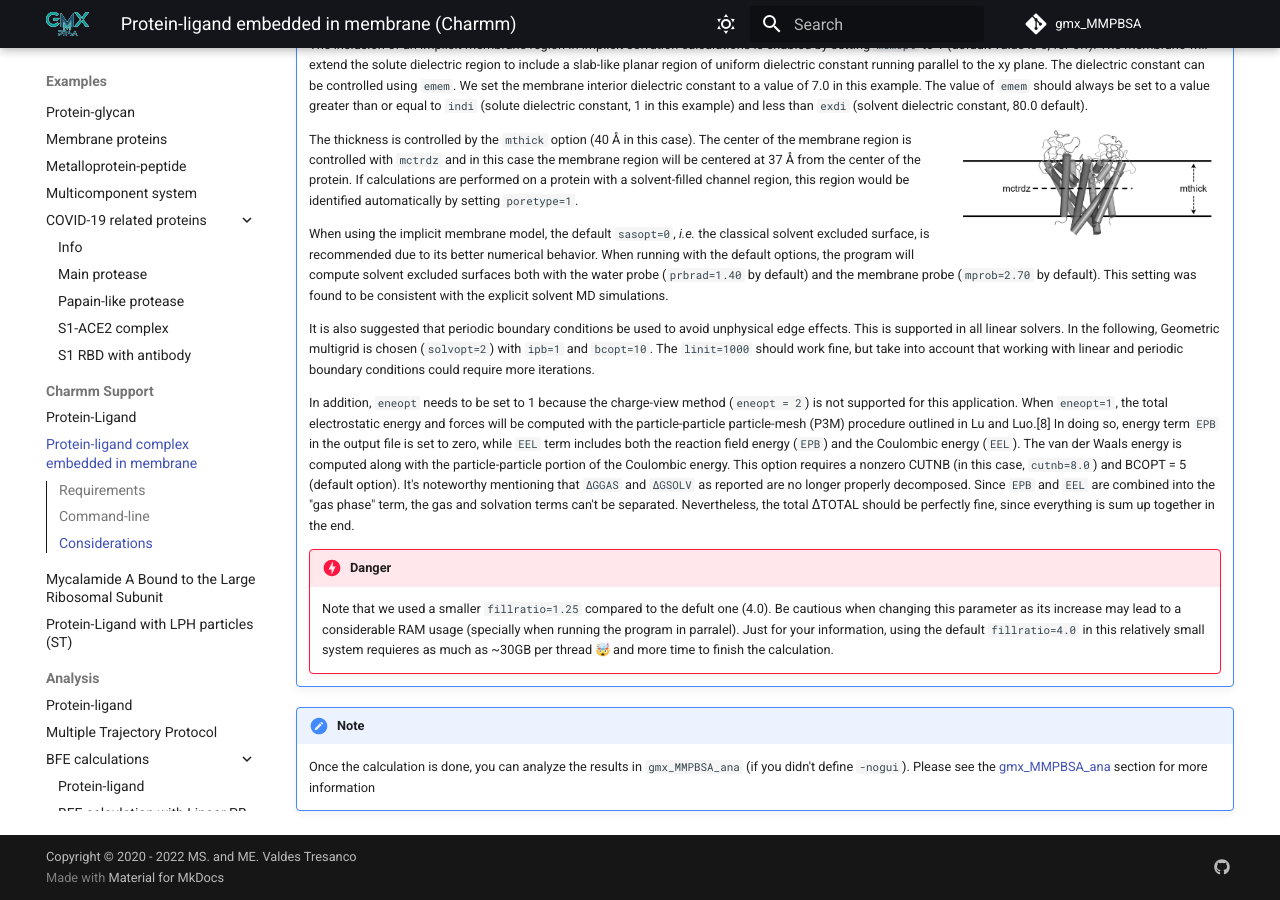
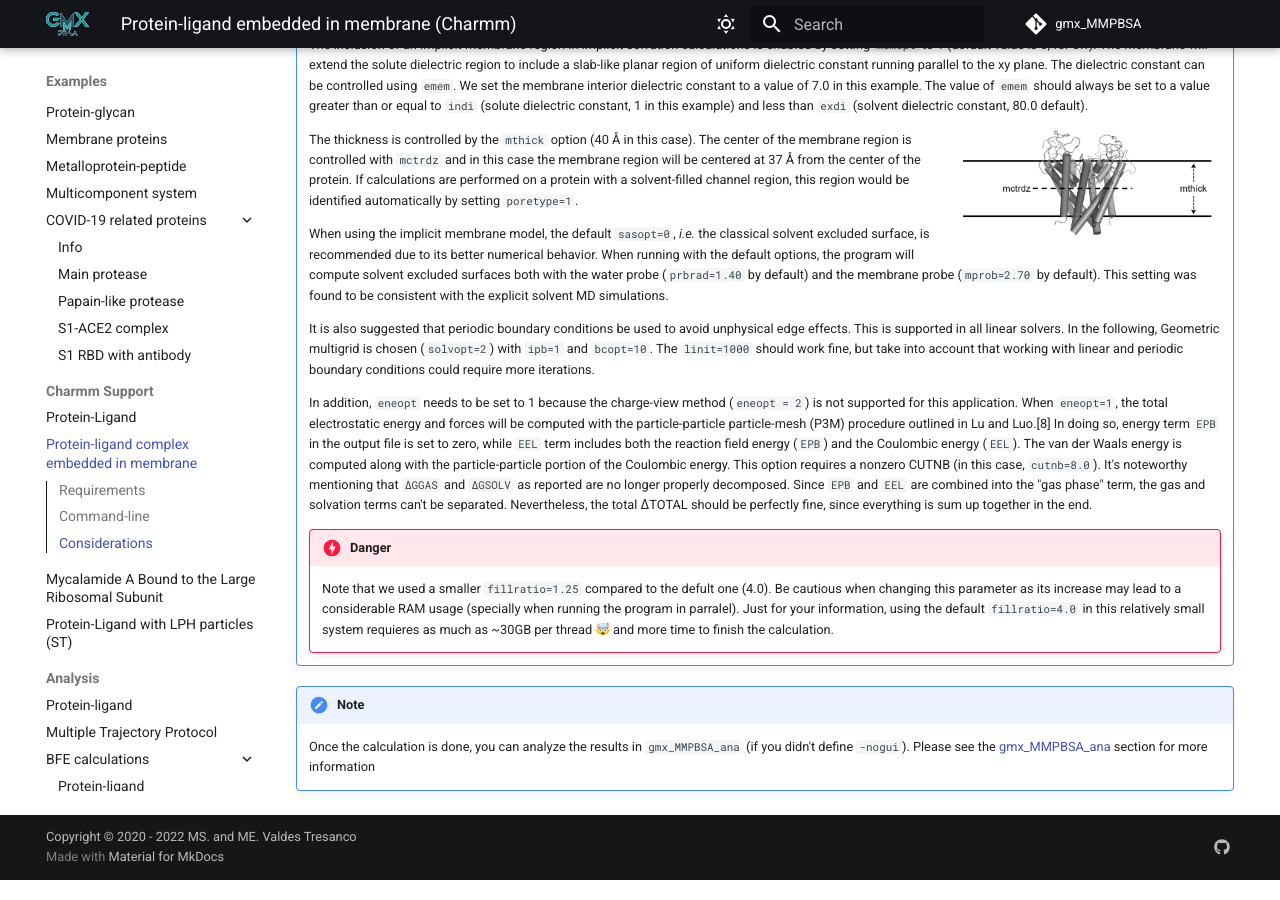
Before and after one commit to Valdes-Tresanco-MS/gmx_MMPBSA, an MkDocs documentation site: the page built from docs/examples/Protein_membrane_CHARMMff/README.md, in a window 1280 px wide and 900 px high, scrolled down 2368 px. Built offline with MkDocs 1.6.1 and Material for MkDocs 9.7.7, drawn with Linux system fonts in a browser that asks for light colours; emoji names are drawn with the system emoji font; comment, search, counter and statistics services are not loaded.

Commit message:
update membrane tutorials

```diff
--- a/docs/examples/Protein_membrane_CHARMMff/README.md
+++ b/docs/examples/Protein_membrane_CHARMMff/README.md
@@ -121,8 +121,8 @@ input file will contain all the parameters needed for the MM/PB(GB)SA calculatio
     computed with the particle-particle particle-mesh (P3M) procedure outlined in Lu and Luo.[8] In doing so,
     energy term `EPB` in the output file is set to zero, while `EEL` term includes both the reaction field
     energy (`EPB`) and the Coulombic energy (`EEL`). The van der Waals energy is computed along with the
-    particle-particle portion of the Coulombic energy. This option requires a nonzero CUTNB (in this case, `cutnb=8.0`)
-    and BCOPT = 5 (default option). It's noteworthy mentioning that `ΔGGAS` and `ΔGSOLV` as reported are no longer
+    particle-particle portion of the Coulombic energy. This option requires a nonzero CUTNB (in this case, `cutnb=8.0`).
+    It's noteworthy mentioning that `ΔGGAS` and `ΔGSOLV` as reported are no longer
     properly decomposed. Since `EPB` and `EEL` are combined into the "gas phase" term, the gas and solvation terms
     can't be separated. Nevertheless, the total ΔTOTAL should be perfectly fine, since everything is sum up together
     in the end.
```
Also changed, not shown: docs/examples/Protein_membrane/README.md (+2 -2 lines).
